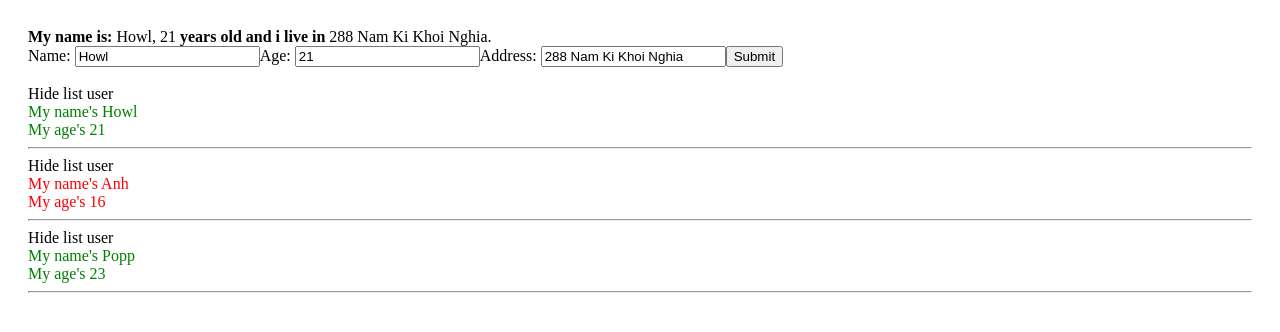
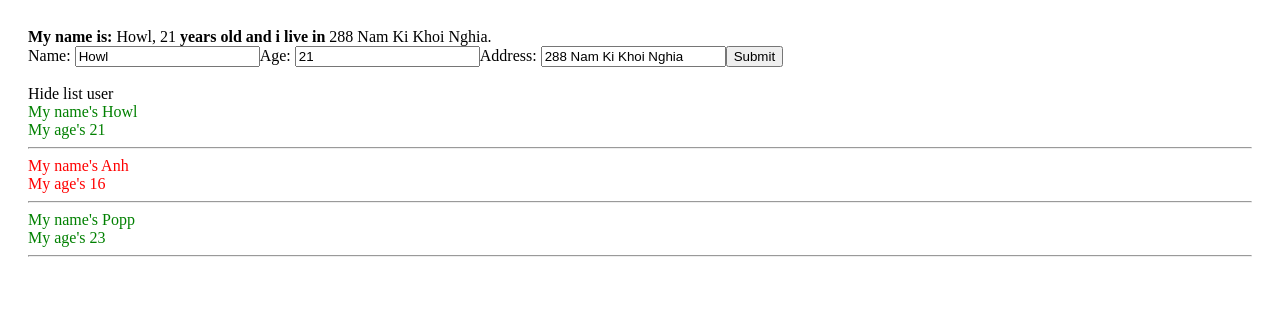
Before and after one commit to honganhdinh2002/base-react-redux, a React (Create React App) app: page / in a window 1280 px wide. Shown: the top 332 px of the page. Built offline with nearby package versions, Linux system fonts and the light colour scheme.

Commit message:
show hide list users

```diff
--- a/src/components/DisplayInfo.js
+++ b/src/components/DisplayInfo.js
@@ -7,8 +7,8 @@ class DisplayInfo extends React.Component {
     }
 
     handleShowHide = () => {
-        this.setState = ({
-            isShowListUser: false
+        this.setState({
+            isShowListUser: !this.state.isShowListUser
         })
     }
     render() {
@@ -18,13 +18,15 @@ class DisplayInfo extends React.Component {
 
         return (
             <div>
+                <div>
+                    <span onClick={() => { this.handleShowHide() }}>
+                    {this.state.isShowListUser === true ? "Hide list user": "Show list user"}
+                    </span>
+                </div>
+                <div>
                     {listUsers.map((user, index) => {
                         return (
-                        <div>
-                            <div>
-                                <span onClick={() => { this.handleShowHide() }}>Hide list user</span>
-                            </div>
-
+                            <div key={user.id} >
                                 {this.state.isShowListUser &&
                                     <div key={user.id} className={+user.age > 18 ? "green" : "red"}>
                                         <div>My name's {user.name}</div>
@@ -38,6 +40,7 @@ class DisplayInfo extends React.Component {
 
                     })}
                 </div>
+            </div>
         )
     }
 }
```
Lines whose indentation alone changed are shown as unchanged.
